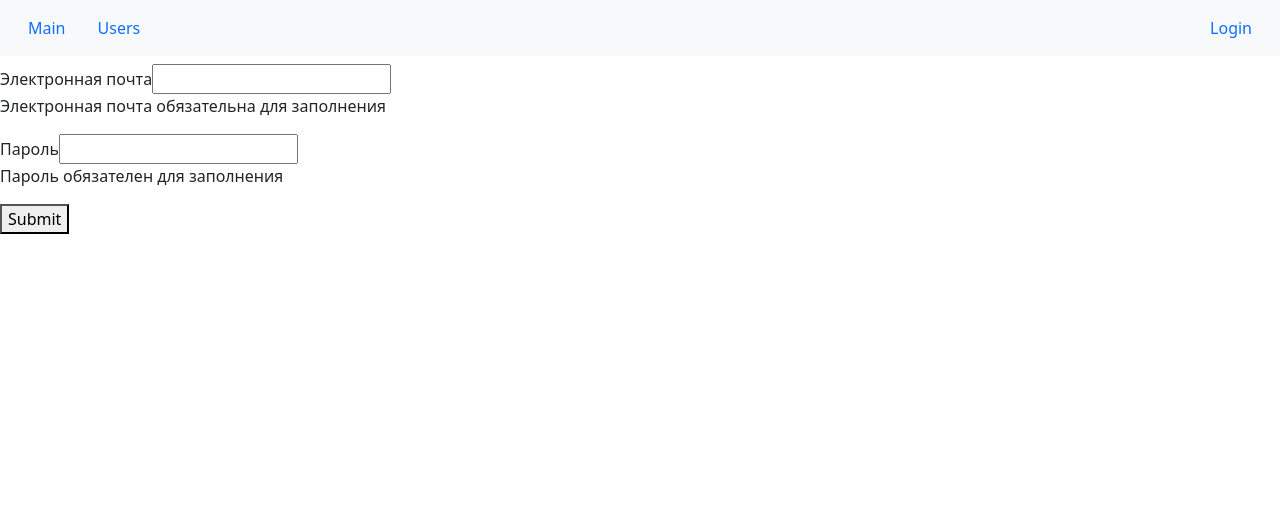
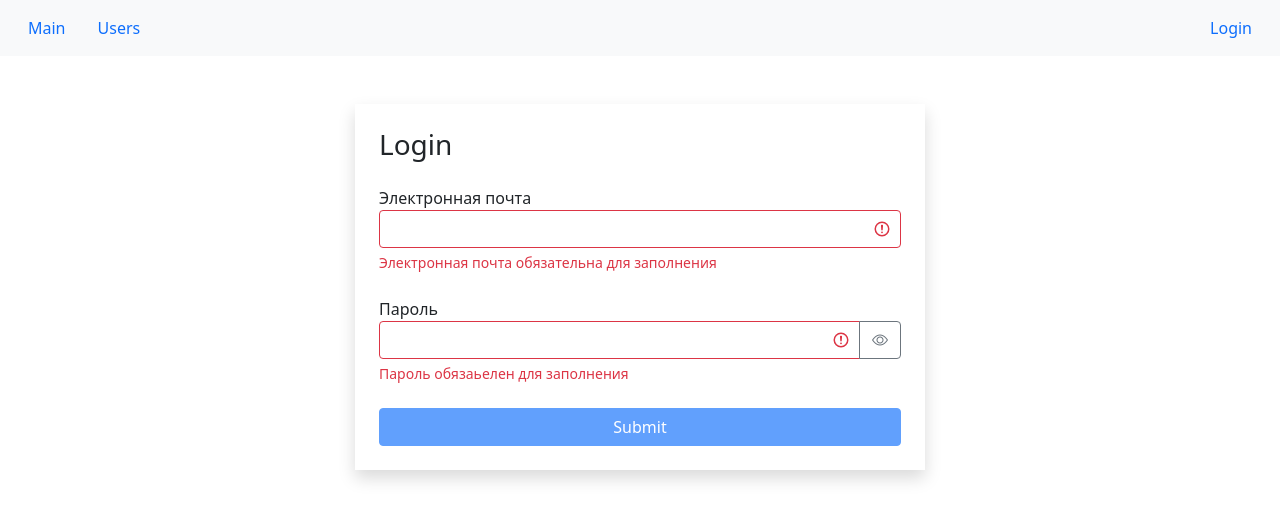
Before and after one commit to Yurov123/Fast-company, a React (Create React App) app: page /login in a window 1280 px wide. Shown: the top 520 px of the page. Built offline with nearby package versions, Linux system fonts and the light colour scheme.

Commit message:
add validate

```diff
--- a/src/app/components/textField.jsx
+++ b/src/app/components/textField.jsx
@@ -1,22 +1,29 @@
-import React from "react";
+import React, { useState } from "react";
 import PropTypes from "prop-types";
 
 const TextField = ({ label, type, name, value, onChange, error }) => {
-    return (<div>
-        <label htmlFor={name}> {label}</label>
-        <input
-            type={type}
-            id={name}
-            name={name}
-            value={value}
-            onChange={onChange}
-        />
-        {error && <p>{error}</p>}
-    </div>);
-}
-TextField.defaultProps = {
+    const [showPassword, setShowPassword] = useState(false);
+    const getInputClasses = () => {
+        return "form-control" + (error ? " is-invalid" : "");
+    };
+    const toggleShowPassword = () => {
+        setShowPassword(prevState => !prevState);
+    };
+    return (
+        <div className="mb-4">
+            <label htmlFor={name}>{label}</label>{" "}
+            <div className="input-group has-validation">
+                <input type={showPassword ? "text" : type} id={name} value={value} name={name} onChange={onChange} required className={getInputClasses()}/>
+                {type === "password" && <button className="btn btn-outline-secondary" type="button" onClick={toggleShowPassword}><i className={"bi bi-eye" + (showPassword ? "-slash" : "")}></i></button>}
+                {error && <div className="invalid-feedback">{error}</div>}
+            </div>
+        </div>
+    );
+};
+TextField.desoultProps = {
     type: "text"
-}
+};
+
 TextField.propTypes = {
     label: PropTypes.string,
     type: PropTypes.string,
@@ -25,4 +32,5 @@
     onChange: PropTypes.func,
     error: PropTypes.string
 };
+
 export default TextField;
--- a/src/app/pages/login.jsx
+++ b/src/app/pages/login.jsx
@@ -1,62 +1,64 @@
-import React from 'react';
-import { useEffect } from 'react';
-import { useState } from 'react';
-import TextField from '../components/textField';
-import { validator } from "../utils/validator"
+import React, { useEffect, useState } from "react";
+import TextField from "../components/textField";
+import { validator } from "../utils/validator";
 
 const Login = () => {
-    const [data, setData] = useState({ email: "", password: "" })
+    const [data, setData] = useState({ email: "", password: "" });
     const [errors, setErrors] = useState({});
-
     const handleChange = ({ target }) => {
-        setData((prevState) => ({
+        setData(prevState => ({
             ...prevState,
             [target.name]: target.value
         }));
-
     };
-
     const validatorConfig = {
-        email: { isRequired: { message: "Электронная почта обязательна для заполнения" } },
-        password: { isRequired: { message: "Пароль обязателен для заполнения" } }
+        email: {
+            isRequired: { message: "Электронная почта обязательна для заполнения" },
+            isEmail: { message: "Email введен некорректно" }
+        },
+        password: {
+            isRequired: { message: "Пароль обязаьелен для заполнения" },
+            isCapitalSymbol: { message: "Пароль должен содержать хотя бы одну заглавную букву" },
+            isContainDigit: { message: "Пароль должен содержать хотя бы одну цифру" },
+            min: {
+                message: "Пароль должен состоять минимум из 8 символов",
+                value: 8
+            }
+        }
     };
-
-    useEffect(() => { validate() }, [data]);
+    useEffect(() => {
+        validate();
+    }, [data]);
 
     const validate = () => {
         const errors = validator(data, validatorConfig);
         setErrors(errors);
-        return Object.keys(errors).length === 0
-    }
+        return Object.keys(errors).length === 0;
+    };
 
+    const isValid = Object.keys(errors).length === 0;
     const handleSubmit = (e) => {
         e.preventDefault();
+        const isValid = validate();
+        if (!isValid) return;
+        console.log(data);
+    };
+    return (
+        <div className="container mt-5">
+            <div className="row">
+                <div className="col-md-6 offset-md-3 shadow p-4">
+                    <h3 className="mb-4">Login</h3>
+                    <form onSubmit={handleSubmit}>
+                        <TextField label="Электронная почта" name="email" value={data.email} onChange={handleChange}
+                            error={errors.email} />
+                        <TextField label="Пароль" type="password" name="password" value={data.password}
+                            onChange={handleChange} error={errors.password} />
+                        <button disabled={!isValid} className="btn btn-primary w-100 mx-auto">Submit</button>
+                    </form>
+                </div>
+            </div>
+        </div>
+    );
+};
 
-        const isValid = validate()
-        if (!isValid) return;
-        console.log(data)
-    }
-    return (
-        <form onSubmit={handleSubmit}>
-            <TextField
-                label="Электронная почта"
-                name="email"
-                value={data.email}
-                onChange={handleChange}
-                error={errors.email}
-            />
-            <TextField
-                label="Пароль"
-                type="password"
-                name="password"
-                value={data.password}
-                onChange={handleChange}
-                error={errors.password}
-
-            />
-            <button type="submit">Submit</button>
-        </form>
-    )
-}
-
-export default Login;
+export default Login;;
--- a/src/app/utils/validator.js
+++ b/src/app/utils/validator.js
@@ -1,13 +1,34 @@
 export function validator(data, config) {
   const errors = {};
   function validate(validateMethod, data, config) {
+    let statusValidate;
     switch (validateMethod) {
       case "isRequired":
-        if (data.trim() === "") return config.message;
+        statusValidate = data.trim() === "";
         break;
+      case "isEmail": {
+        const emailRegExp = /^\S+@\S+\.\S+$/g;
+        statusValidate = !emailRegExp.test(data);
+        break;
+      }
+      case "isCapitalSymbol": {
+        const capitalRegExp = /[A-Z]+/g;
+        statusValidate = !capitalRegExp.test(data);
+        break;
+      }
+      case "isContainDigit": {
+        const digitRegExp = /\d+/g;
+        statusValidate = !digitRegExp.test(data);
+        break;
+      }
+      case "min": {
+        statusValidate = data.length < config.value;
+        break;
+      }
       default:
         break;
     }
+    if (statusValidate) return config.message;
   }
   for (const fieldName in data) {
     for (const validateMethod in config[fieldName]) {
@@ -16,7 +37,7 @@
         data[fieldName],
         config[fieldName][validateMethod]
       );
-      if (error) {
+      if (error && !errors[fieldName]) {
         errors[fieldName] = error;
       }
     }
```
